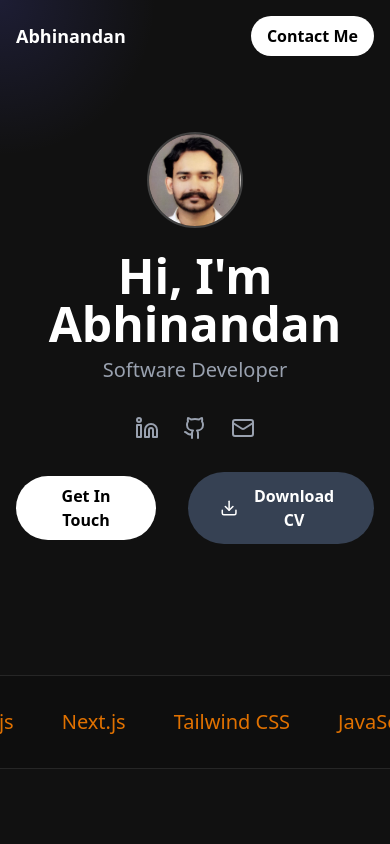
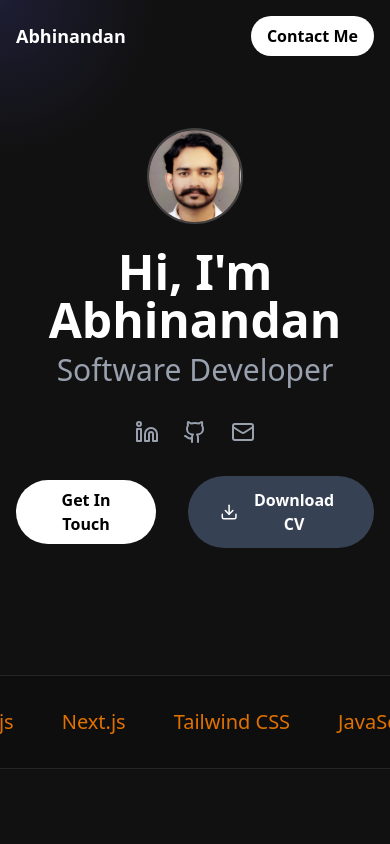
Before and after one commit to abhinandan5/abhinandan-portfolio, a Next.js app: page / in a window 390 px wide. Shown: the top 844 px of the page. Built offline with nearby package versions, Linux system fonts and the light colour scheme.

Commit message:
fix size

```diff
--- a/components/Hero.jsx
+++ b/components/Hero.jsx
@@ -44,7 +44,7 @@
                 <h1 className="text-5xl md:text-7xl font-extrabold text-white mb-2">
                     Hi, I'm Abhinandan
                 </h1>
-                <p className="text-xl md:text-4xl text-gray-400 mb-8">
+                <p className="text-3xl md:text-4xl text-gray-400 mb-8">
                     Software Developer
                 </p>
 
```
